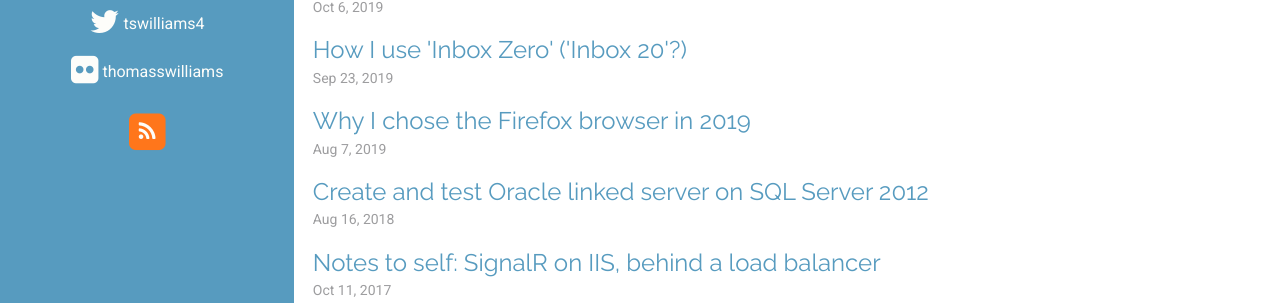
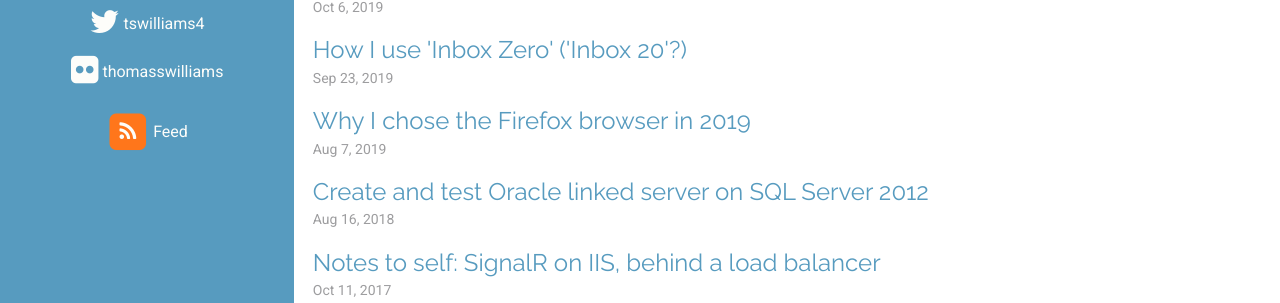
Before and after one commit to thomasswilliams/thomasswilliams.github.io, a Jekyll site: the page built from index.html, in a window 1280 px wide. Shown: the part 357-660 px from the top of the page. Built offline with Jekyll 4.4.1, drawn with Linux system fonts in a browser that asks for light colours; nearby versions of some CDN libraries.

Commit message:
Add titles to sidebar links

```diff
--- a/_includes/header.html
+++ b/_includes/header.html
@@ -6,16 +6,20 @@
   </a>
   <!-- social links -->
   <ul>
-    <li><a href="https://stackoverflow.com/users/116288/thomasswilliams"><i class="fa fa-stack-overflow fa-2x" aria-hidden="true"></i> <span class="username">thomasswilliams</span></a></li>
-    <li><a href="https://github.com/thomasswilliams"><i class="fa fa-github fa-2x" aria-hidden="true"></i> <span class="username">thomasswilliams</span></a></li>
-    <li><a href="https://twitter.com/tswilliams4"><i class="fa fa-twitter fa-2x" aria-hidden="true"></i> <span class="username">tswilliams4</span></a></li>
-    <li><a href="https://www.flickr.com/photos/thomasswilliams"><i class="fa fa-flickr fa-2x" aria-hidden="true"></i> <span class="username">thomasswilliams</span></a></li>
+    <li><a href="https://stackoverflow.com/users/116288/thomasswilliams" target="_blank" rel="noopener" title="My Stack Overflow profile"><i class="fa fa-stack-overflow fa-2x" aria-hidden="true"></i> <span class="username">thomasswilliams</span></a></li>
+    <li><a href="https://github.com/thomasswilliams" target="_blank" rel="noopener" title="My GitHub overview"><i class="fa fa-github fa-2x" aria-hidden="true"></i> <span class="username">thomasswilliams</span></a></li>
+    <li><a href="https://twitter.com/tswilliams4" target="_blank" rel="noopener" title="My Twitter profile"><i class="fa fa-twitter fa-2x" aria-hidden="true"></i> <span class="username">tswilliams4</span></a></li>
+    <li><a href="https://www.flickr.com/photos/thomasswilliams" target="_blank" rel="noopener" title="My Flickr Photostream"><i class="fa fa-flickr fa-2x" aria-hidden="true"></i> <span class="username">thomasswilliams</span></a></li>
   </ul>
+  <!-- search page -->
+  <!-- <a href="/search.html" title="Google search">
+    <i class="fa fa-search fa-2x" style="color:#ffffff"></i> Search
+  </a> -->
   <!-- Atom feed -->
-  <a href="/atom.xml" title="Subscribe">
+  <a href="/atom.xml" title="Atom feed">
     <span class="fa-stack fa-lg">
       <i class="fa fa-square fa-stack-2x" style="color:#FF761B"></i>
       <i class="fa fa-rss fa-stack-1x"></i>
-    </span>
+    </span> Feed
   </a>
 </header>
```
